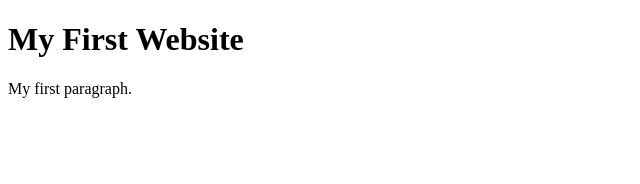
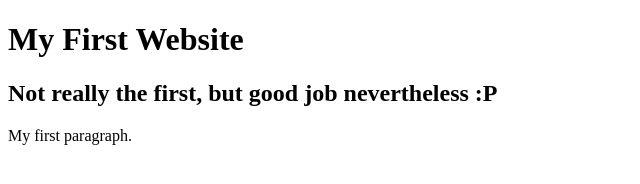
Before and after one commit to skarthik2000/codersrank-template-plzsdh, a website: page index.html in a window 1280 px wide. Shown: the whole page, without its empty margins (0-640 px from the left). Drawn offline with Linux system fonts and the light colour scheme.

Commit message:
Extra line added

```diff
--- a/index.html
+++ b/index.html
@@ -6,6 +6,7 @@
   <body>
 
     <h1>My First Website</h1>
+    <h2>Not really the first, but good job nevertheless :P</h2>
     <p>My first paragraph.</p>
 
   </body>
```
